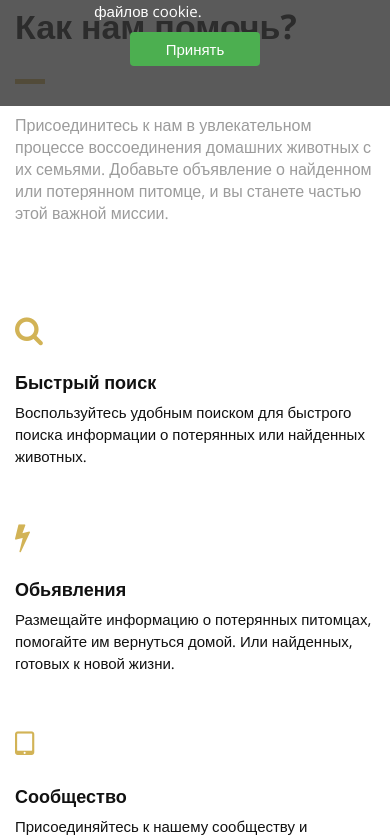
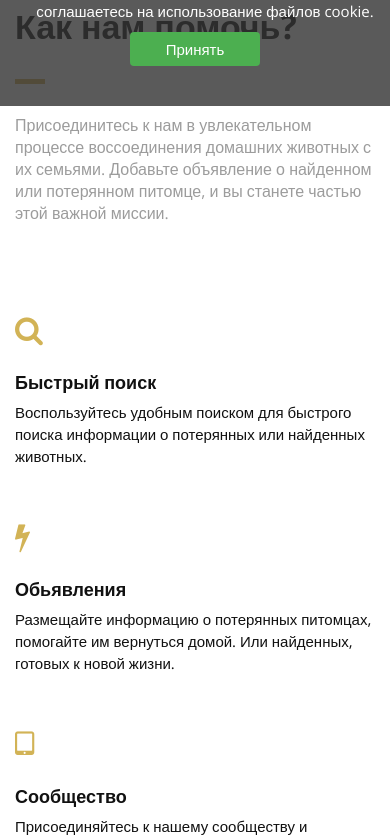
Before and after one commit to SouthKartman/Animal-Shelter-Landing, a plain HTML site: page index.html in a window 390 px wide. Shown: the part 738-1577 px from the top of the page. Drawn offline with nearby package versions, Linux system fonts and the light colour scheme; files whose address does not match are found by name.

Commit message:
Update style.css

```diff
--- a/css/style.css
+++ b/css/style.css
@@ -2468,3 +2468,27 @@ blockquote {
   cursor: pointer;
   justify-content:right;
 }
+
+
+
+
+@media (max-width: 500px) {
+
+    .cookie-banner p
+    {
+        margin:10px;
+        width: 100%;
+    }
+
+    .cookie-banner {
+        position: fixed;
+        bottom: 0;
+        left: 0;
+        width: 100%;
+        background-color: #333333ce;
+        color: #fff;
+        padding: 5px 5px 40px 5px;
+        text-align: center;
+        display:block
+      }
+}
```
